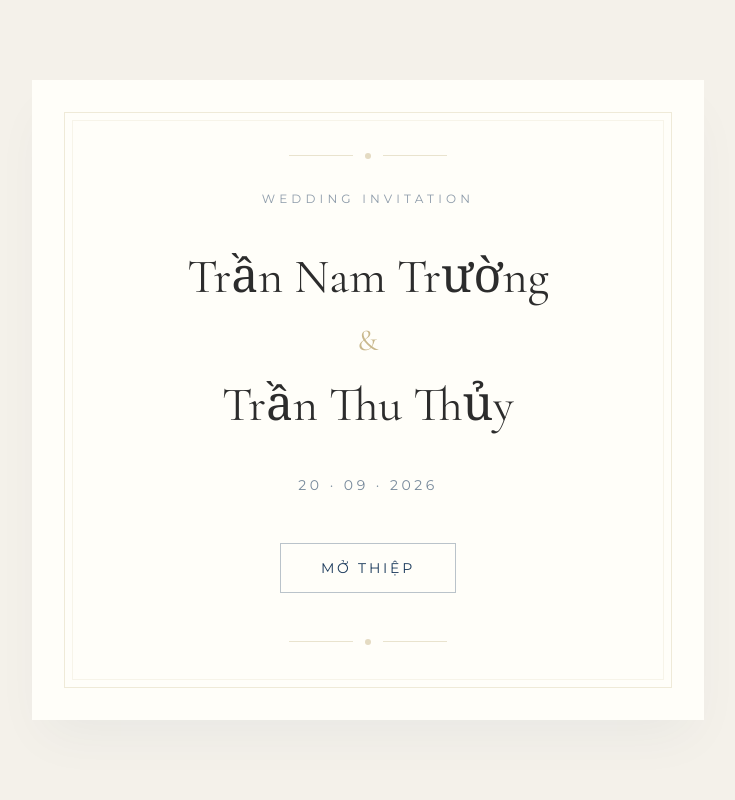
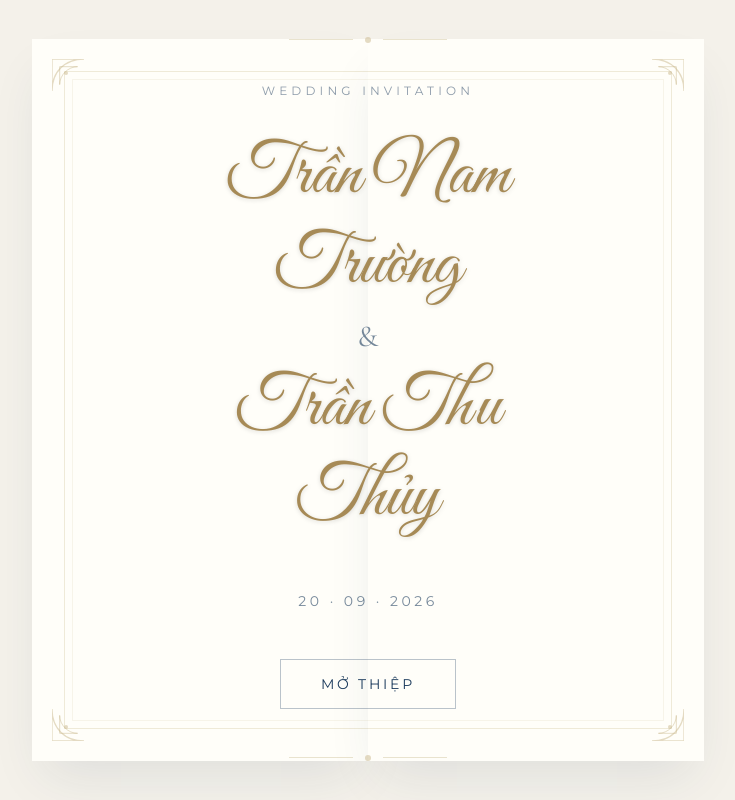
Before and after one commit to lehoong/thiep-cuoi-nam-truong, a React (Vite) app: page / in a window 1280 px wide. Shown: the whole page, without its empty margins (272-1007 px from the left). Built offline with nearby package versions, Linux system fonts and the light colour scheme.

Commit message:
Tổng kiểm duyệt: Nâng cấp độ tương phản màu sắc và khả năng đọc (A11y)

```diff
--- a/src/components/wedding/ClosingSection.tsx
+++ b/src/components/wedding/ClosingSection.tsx
@@ -27,7 +27,7 @@ export default function ClosingSection() {
           isInView ? "opacity-100 translate-y-0" : "opacity-0 translate-y-8"
         }`}
       >
-        <p className="font-serif text-xl sm:text-2xl text-white/90 leading-relaxed mb-8">
+        <p className="font-serif text-xl sm:text-2xl text-white/90 leading-relaxed mb-8 drop-shadow-lg">
           Cảm Ơn Bạn
           <br />
           Đã Đến Chung Vui
@@ -41,11 +41,11 @@ export default function ClosingSection() {
           <div className="w-10 h-px bg-white/30" />
         </div>
 
-        <p className="font-serif text-lg text-white/80">
+        <p className="font-serif text-lg text-white/80 drop-shadow-lg">
           {weddingConfig.couple.groom.name} &amp; {weddingConfig.couple.bride.name}
         </p>
 
-        <p className="font-sans text-xs tracking-[0.25em] text-white/50 mt-4">
+        <p className="font-sans text-xs tracking-[0.25em] text-white/50 mt-4 drop-shadow-lg">
           {weddingConfig.date.display}
         </p>
       </div>
--- a/src/components/wedding/OpeningCover.tsx
+++ b/src/components/wedding/OpeningCover.tsx
@@ -6,35 +6,98 @@ interface OpeningCoverProps {
   onOpen: () => void;
 }
 
+const CornerOrnament = ({ position }: { position: "top-left" | "top-right" | "bottom-left" | "bottom-right" }) => {
+  const getPositionClass = () => {
+    switch (position) {
+      case "top-left": return "top-2 left-2 sm:top-5 sm:left-5 rotate-0";
+      case "top-right": return "top-2 right-2 sm:top-5 sm:right-5 rotate-90";
+      case "bottom-right": return "bottom-2 right-2 sm:bottom-5 sm:right-5 rotate-180";
+      case "bottom-left": return "bottom-2 left-2 sm:bottom-5 sm:left-5 -rotate-90";
+    }
+  };
+
+  return (
+    <svg
+      className={`absolute w-12 h-12 sm:w-16 sm:h-16 text-[#C9B88C]/50 pointer-events-none ${getPositionClass()}`}
+      viewBox="0 0 100 100"
+      fill="none"
+      xmlns="http://www.w3.org/2000/svg"
+    >
+      <path d="M 0 0 L 0 50 C 0 20, 20 0, 50 0 L 0 0 Z" stroke="currentColor" strokeWidth="2" />
+      <path d="M 12 12 L 12 40 C 12 25, 25 12, 40 12 L 12 12 Z" stroke="currentColor" strokeWidth="1.5" />
+      <circle cx="22" cy="22" r="3" fill="currentColor" />
+    </svg>
+  );
+};
+
 export default function OpeningCover({ onOpen }: OpeningCoverProps) {
   const [isClosing, setIsClosing] = useState(false);
+  const [isUnmounted, setIsUnmounted] = useState(false);
 
   const handleOpen = () => {
     setIsClosing(true);
-    // Delay calling onOpen so the exit animation plays
+    // Wait for the full animation sequence to finish
     setTimeout(() => {
+      setIsUnmounted(true);
       onOpen();
-    }, 900);
+    }, 1200);
   };
 
+  if (isUnmounted) return null;
+
   return (
-    <AnimatePresence>
-      {!isClosing && (
-        <motion.div
-          className="fixed inset-0 z-50 flex items-center justify-center bg-[#F4F1EA]"
-          initial={{ opacity: 1 }}
-          exit={{ opacity: 0, scale: 1.02 }}
-          transition={{ duration: 0.8, ease: [0.4, 0, 0.2, 1] }}
-        >
-          <div className="relative w-full max-w-2xl bg-[#FFFEF9] h-full sm:h-auto sm:min-h-[80vh] flex flex-col items-center justify-center sm:my-12 sm:shadow-2xl sm:shadow-[#1B3A5C]/5">
-            {/* Subtle decorative border */}
-            <div className="absolute inset-4 sm:inset-8 border border-[#C9B88C]/30 pointer-events-none" />
-            <div className="absolute inset-6 sm:inset-10 border border-[#C9B88C]/15 pointer-events-none" />
+    <>
+      {/* Fullscreen Backdrop fading out */}
+      <motion.div
+        className="fixed inset-0 z-40 bg-[#F4F1EA]"
+        animate={{ opacity: isClosing ? 0 : 1 }}
+        transition={{ duration: 0.8, delay: isClosing ? 0.3 : 0, ease: "easeInOut" }}
+      />
 
-            <div className="text-center px-6 max-w-md w-full">
+      <div className="fixed inset-0 z-50 flex items-center justify-center pointer-events-none">
+        <div className="relative w-full max-w-2xl h-full sm:h-auto sm:min-h-[80vh] flex flex-col items-center justify-center sm:my-12 pointer-events-auto">
+
+          {/* LEFT DOOR */}
+          <motion.div
+            className="absolute inset-y-0 left-0 w-1/2 bg-[#FFFEF9] overflow-hidden sm:shadow-2xl sm:shadow-[#1B3A5C]/10"
+            initial={{ x: 0 }}
+            animate={{ x: isClosing ? "-50vw" : 0, opacity: isClosing ? 0 : 1 }}
+            transition={{ duration: 0.9, ease: [0.4, 0, 0.1, 1], delay: isClosing ? 0.3 : 0 }}
+          >
+            {/* Left Borders */}
+            <div className="absolute inset-4 sm:inset-8 -right-4 sm:-right-8 border border-[#C9B88C]/30 border-r-0 pointer-events-none" />
+            <div className="absolute inset-6 sm:inset-10 -right-6 sm:-right-10 border border-[#C9B88C]/15 border-r-0 pointer-events-none" />
+
+            {/* Left Ornaments */}
+            <CornerOrnament position="top-left" />
+            <CornerOrnament position="bottom-left" />
+          </motion.div>
+
+          {/* RIGHT DOOR */}
+          <motion.div
+            className="absolute inset-y-0 right-0 w-1/2 bg-[#FFFEF9] overflow-hidden sm:shadow-2xl sm:shadow-[#1B3A5C]/10"
+            initial={{ x: 0 }}
+            animate={{ x: isClosing ? "50vw" : 0, opacity: isClosing ? 0 : 1 }}
+            transition={{ duration: 0.9, ease: [0.4, 0, 0.1, 1], delay: isClosing ? 0.3 : 0 }}
+          >
+            {/* Right Borders */}
+            <div className="absolute inset-4 sm:inset-8 -left-4 sm:-left-8 border border-[#C9B88C]/30 border-l-0 pointer-events-none" />
+            <div className="absolute inset-6 sm:inset-10 -left-6 sm:-left-10 border border-[#C9B88C]/15 border-l-0 pointer-events-none" />
+
+            {/* Right Ornaments */}
+            <CornerOrnament position="top-right" />
+            <CornerOrnament position="bottom-right" />
+          </motion.div>
+
+          {/* CONTENT LAYER */}
+          <motion.div
+            className="relative z-10 text-center px-6 max-w-md w-full flex flex-col items-center justify-center h-full"
+            animate={{ opacity: isClosing ? 0 : 1 }}
+            transition={{ duration: 0.3, ease: "easeOut" }}
+          >
             {/* Top ornament */}
             <motion.div
-              className="flex justify-center mb-8"
+              className="flex justify-center mb-10"
               initial={{ opacity: 0, y: -10 }}
               animate={{ opacity: 1, y: 0 }}
               transition={{ delay: 0.3, duration: 0.8 }}
@@ -46,7 +109,7 @@ export default function OpeningCover({ onOpen }: OpeningCoverProps) {
 
             {/* Wedding Invitation label */}
             <motion.p
-              className="font-sans text-xs tracking-[0.35em] text-[#1B3A5C]/50 uppercase mb-10"
+              className="font-sans text-xs tracking-[0.35em] text-[#1B3A5C]/50 uppercase mb-8"
               initial={{ opacity: 0 }}
               animate={{ opacity: 1 }}
               transition={{ delay: 0.4, duration: 0.8 }}
@@ -56,7 +119,7 @@ export default function OpeningCover({ onOpen }: OpeningCoverProps) {
 
             {/* Groom name */}
             <motion.h1
-              className="font-serif text-4xl sm:text-5xl text-[#2C2C2C] leading-tight"
+              className="font-script text-6xl sm:text-7xl text-[#A68A56] leading-tight drop-shadow-sm"
               initial={{ opacity: 0, y: 20 }}
               animate={{ opacity: 1, y: 0 }}
               transition={{ delay: 0.6, duration: 0.8 }}
@@ -66,7 +129,7 @@ export default function OpeningCover({ onOpen }: OpeningCoverProps) {
 
             {/* Ampersand */}
             <motion.p
-              className="font-serif text-2xl sm:text-3xl text-[#C9B88C] my-4"
+              className="font-serif text-2xl sm:text-3xl text-[#1B3A5C]/60 my-2"
               initial={{ opacity: 0, scale: 0.8 }}
               animate={{ opacity: 1, scale: 1 }}
               transition={{ delay: 0.8, duration: 0.6 }}
@@ -76,7 +139,7 @@ export default function OpeningCover({ onOpen }: OpeningCoverProps) {
 
             {/* Bride name */}
             <motion.h1
-              className="font-serif text-4xl sm:text-5xl text-[#2C2C2C] leading-tight"
+              className="font-script text-6xl sm:text-7xl text-[#A68A56] leading-tight drop-shadow-sm"
               initial={{ opacity: 0, y: 20 }}
               animate={{ opacity: 1, y: 0 }}
               transition={{ delay: 1.0, duration: 0.8 }}
@@ -86,7 +149,7 @@ export default function OpeningCover({ onOpen }: OpeningCoverProps) {
 
             {/* Date */}
             <motion.p
-              className="font-sans text-sm tracking-[0.25em] text-[#1B3A5C]/60 mt-10 mb-12"
+              className="font-sans text-sm tracking-[0.25em] text-[#1B3A5C]/60 mt-12 mb-12"
               initial={{ opacity: 0 }}
               animate={{ opacity: 1 }}
               transition={{ delay: 1.2, duration: 0.8 }}
@@ -97,6 +160,7 @@ export default function OpeningCover({ onOpen }: OpeningCoverProps) {
             {/* Open button */}
             <motion.button
               onClick={handleOpen}
+              disabled={isClosing}
               className="group relative px-10 py-3.5 border border-[#1B3A5C]/30 text-[#1B3A5C] font-sans text-sm tracking-[0.2em] transition-all duration-500 hover:bg-[#1B3A5C] hover:text-white hover:border-[#1B3A5C] active:scale-[0.97] focus-visible:outline-2 focus-visible:outline-offset-4 focus-visible:outline-[#1B3A5C]"
               initial={{ opacity: 0, y: 15 }}
               animate={{ opacity: 1, y: 0 }}
@@ -117,10 +181,9 @@ export default function OpeningCover({ onOpen }: OpeningCoverProps) {
               <div className="w-1.5 h-1.5 rounded-full bg-[#C9B88C]/50 mx-3 -mt-0.5" />
               <div className="w-16 h-px bg-[#C9B88C]/40" />
             </motion.div>
-            </div>
-          </div>
-        </motion.div>
-      )}
-    </AnimatePresence>
+          </motion.div>
+        </div>
+      </div>
+    </>
   );
 }
--- a/src/components/wedding/WeddingGift.tsx
+++ b/src/components/wedding/WeddingGift.tsx
@@ -61,7 +61,7 @@ export default function WeddingGift() {
             <div className="absolute inset-0 rounded-full border border-[#C9B88C]/40 animate-ping opacity-75" />
             <Heart
               size={24}
-              className="text-[#D4A5A5] group-hover:text-[#C9B88C] transition-colors duration-300"
+              className="text-[#D4A5A5] group-hover:text-[#A68A56] transition-colors duration-300"
               strokeWidth={1.5}
             />
             <span className="font-sans text-xs sm:text-sm tracking-[0.2em] text-[#1B3A5C]/80 group-hover:text-[#1B3A5C] transition-colors uppercase font-medium">
--- a/src/config/wedding.ts
+++ b/src/config/wedding.ts
@@ -7,11 +7,11 @@ export const weddingConfig = {
   couple: {
     groom: {
       name: "Trần Nam Trường",
-      // parents: "", // Bổ sung sau
+      parents: "Ông Trần Văn Thi - Bà Nguyễn Thị Là",
     },
     bride: {
       name: "Trần Thu Thủy",
-      // parents: "", // Bổ sung sau
+      parents: "Ông Trần Văn Trung - Bà Nguyễn Thị Hà",
     },
   },
 
@@ -21,6 +21,7 @@ export const weddingConfig = {
     day: "20",
     month: "09",
     year: "2026",
+    lunar: "(Nhằm ngày 10 tháng 08 năm Bính Ngọ)",
   },
 
   events: {
```
Also changed, not shown: src/components/wedding/InvitationMessage.tsx (+50 -24 lines), src/components/wedding/RSVPSection.tsx (+4 -4 lines), src/pages/Index.tsx (+6 -5 lines).
